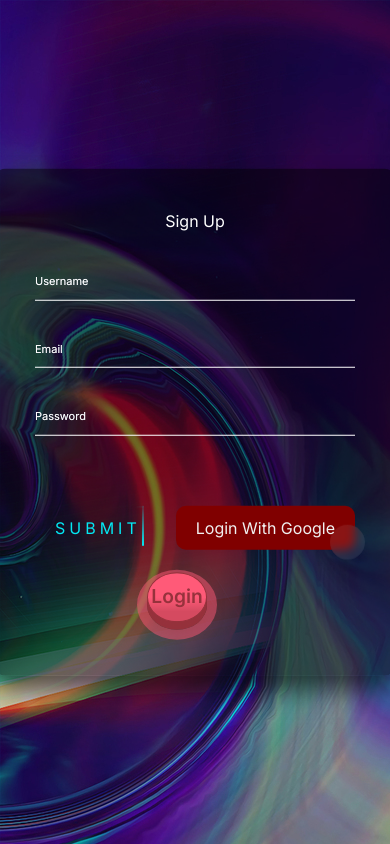
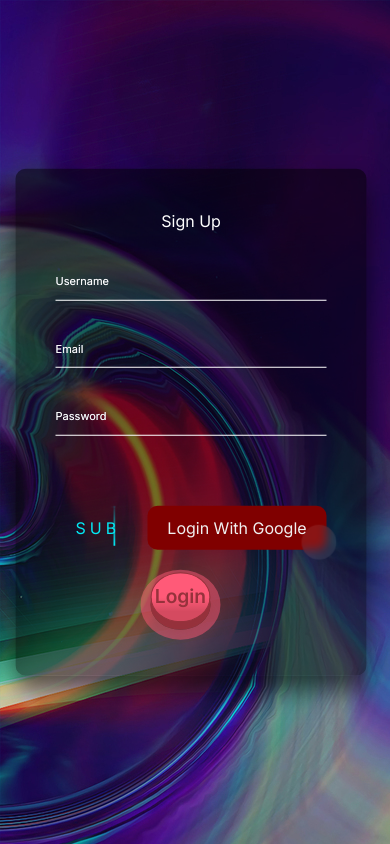
Before and after one commit to swapnilkr/DHUN-Music-Player-V2, a Next.js app: page /signup in a window 390 px wide. Built offline with nearby package versions, Linux system fonts and the light colour scheme.

Commit message:
Error: Footer exceeding width

```diff
--- a/app/globals.css
+++ b/app/globals.css
@@ -1193,7 +1193,7 @@ footer {
     opacity: 0;
     position: absolute;
     width: 300px;
-    height: 66vh;
+    height: 0px !important;
     background-color: #050043;
     box-shadow: 0px 0px 2px 1px white;
     right: 0px;
@@ -1352,6 +1352,15 @@ footer {
   .profile-picture img {
     width: 30px;
     height: 30px;
+  }
+
+  .login-box {
+    width: 90% !important;
+    left: 49% !important;
+  }
+
+  .page2 .section-1 {
+    width: 100% !important;
   }
 
   /* notification bell and profile picture */
@@ -1500,6 +1509,7 @@ footer {
   input[type="checkbox"]:checked~.section-2 {
     visibility: visible;
     opacity: 1;
+    height: 68vh !important;
   }
 
   .list {
```
